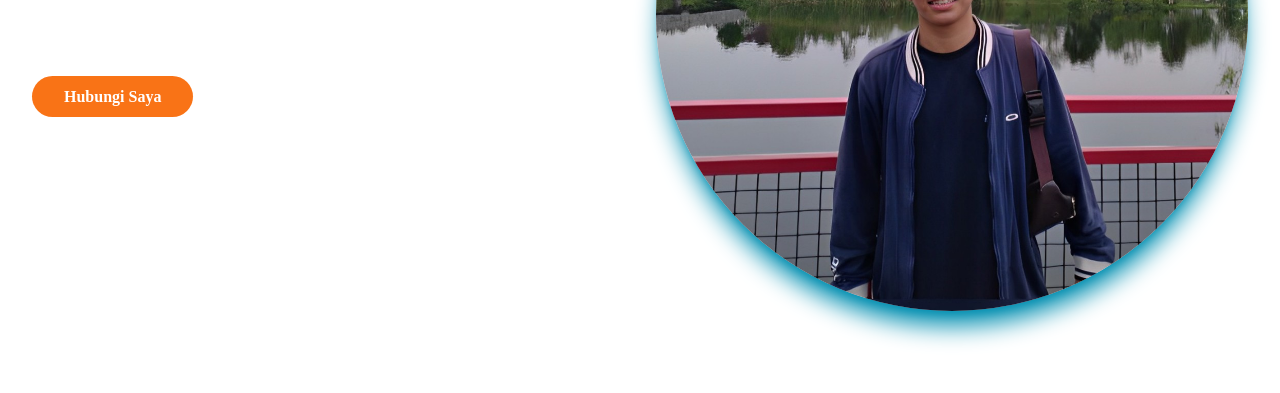
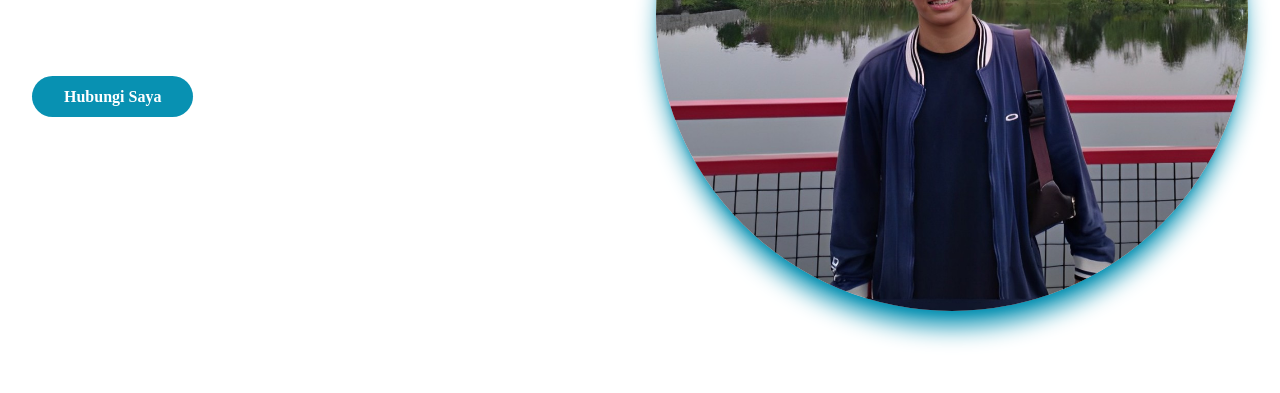
Before and after one commit to MKrisnandaVS/coba, a plain HTML site: page index.html in a window 1280 px wide. Shown: the part 407-800 px from the top of the page. Drawn offline with nearby package versions, Linux system fonts and the light colour scheme; a web font is replaced by a local one.

Commit message:
bismillah

```diff
--- a/index.html
+++ b/index.html
@@ -242,7 +242,7 @@
             <a
               href="https://www.instagram.com/muhammadkrisnanda_/"
               target="_blank"
-              class="text-base font-semibold text-white bg-orange-500 py-3 px-8 rounded-full hover:opacity-80 transition duration-300 ease-in-out"
+              class="text-base font-semibold text-white bg-primary py-3 px-8 rounded-full hover:opacity-80 transition duration-300 ease-in-out"
               >Hubungi Saya</a
             >
           </div>
```
